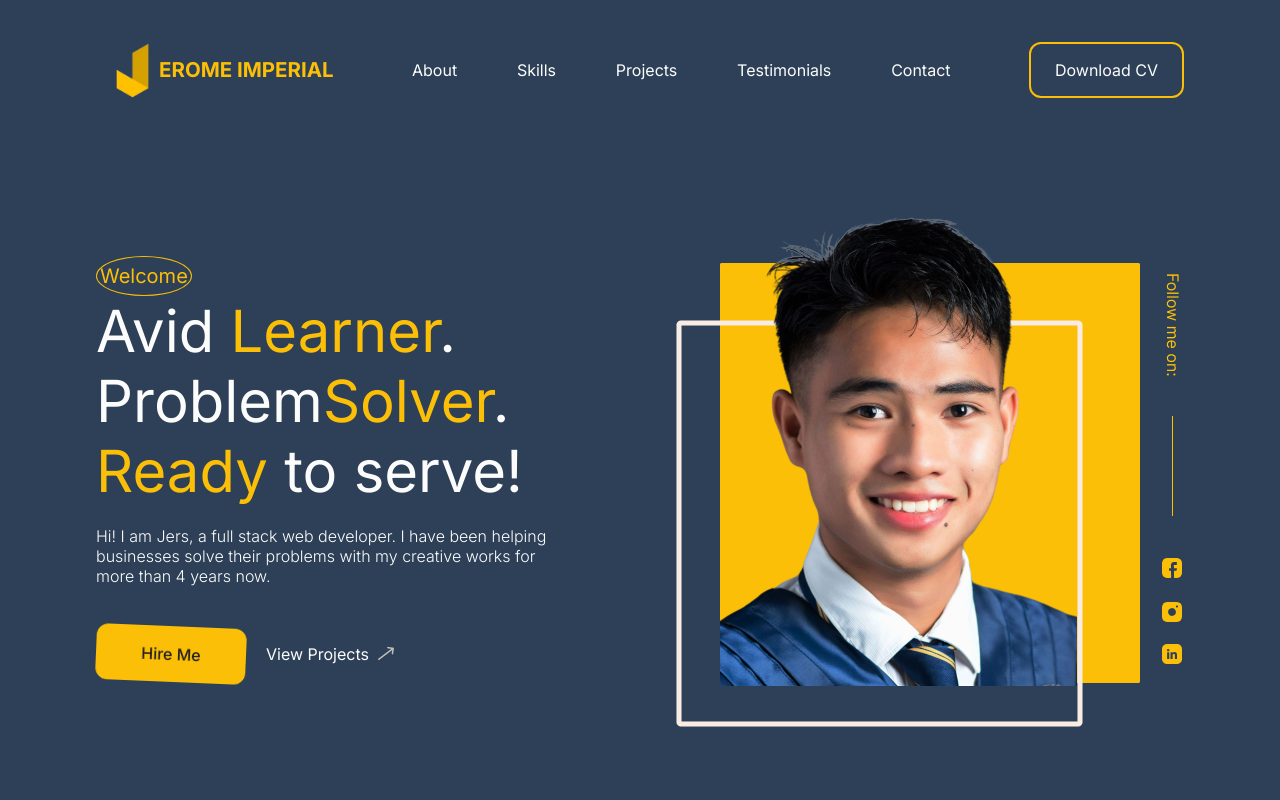
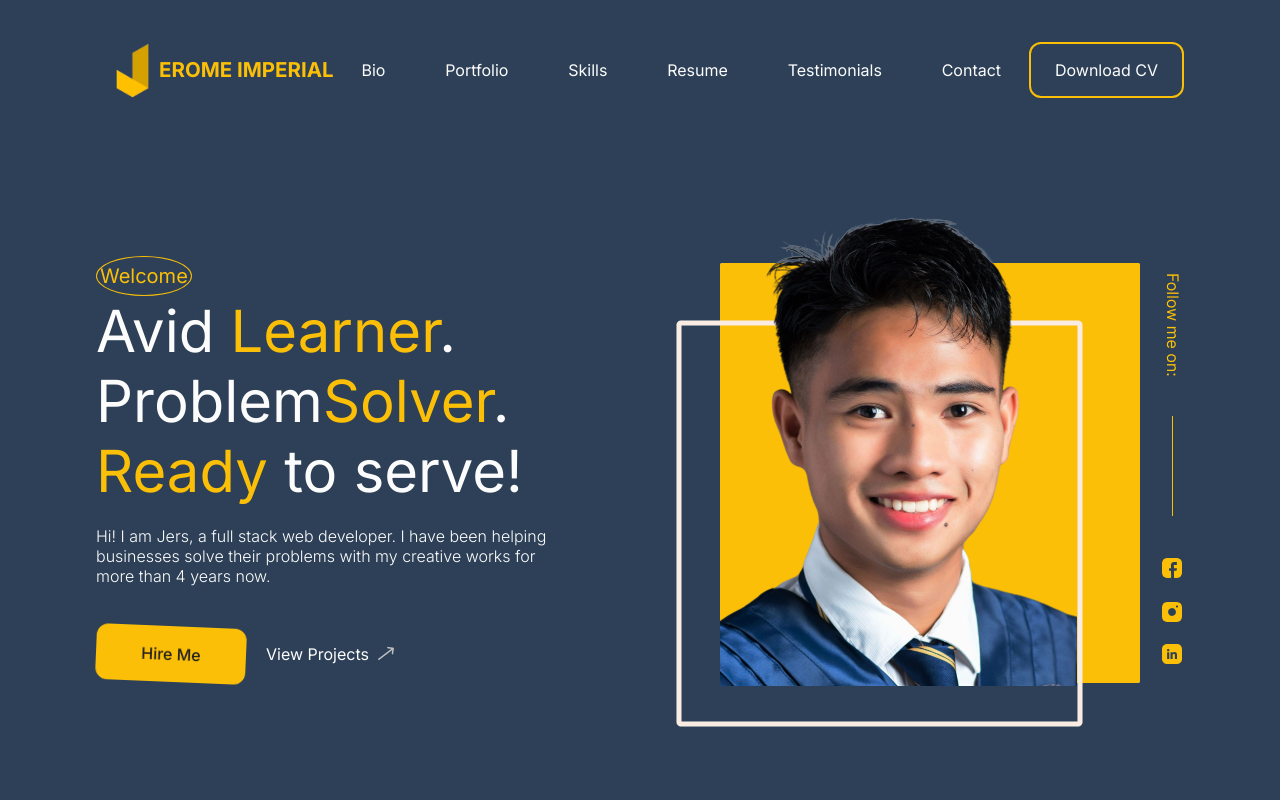
Before and after one commit to romeyiow/personal-portfolio, a React (Vite) app: page / in a window 1280 px wide. Shown: the top 800 px of the page. Built offline with nearby package versions, Linux system fonts and the light colour scheme.

Commit message:
Updated nav links

```diff
--- a/src/App.jsx
+++ b/src/App.jsx
@@ -7,9 +7,10 @@ function App() {
           <span className="name">EROME IMPERIAL</span>
         </div>
         <div className="links">
-          <a href="#about">About</a>
+          <a href="#about">Bio</a>
+          <a href="#projects">Portfolio</a>
           <a href="#skills">Skills</a>
-          <a href="#projects">Projects</a>
+          <a href="#resume">Resume</a>
           <a href="#testimonials">Testimonials</a>
           <a href="#contact">Contact</a>
         </div>
```
